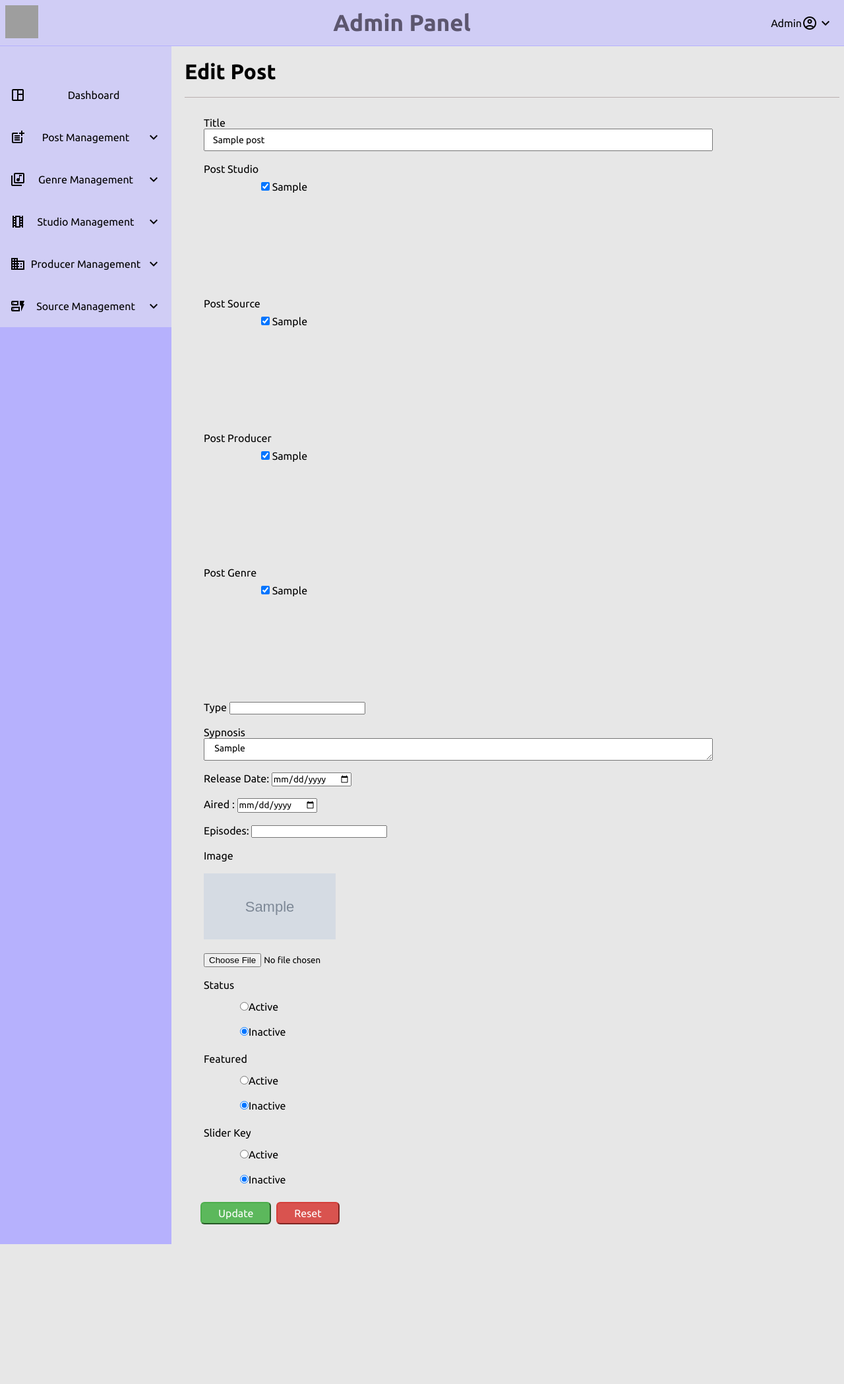
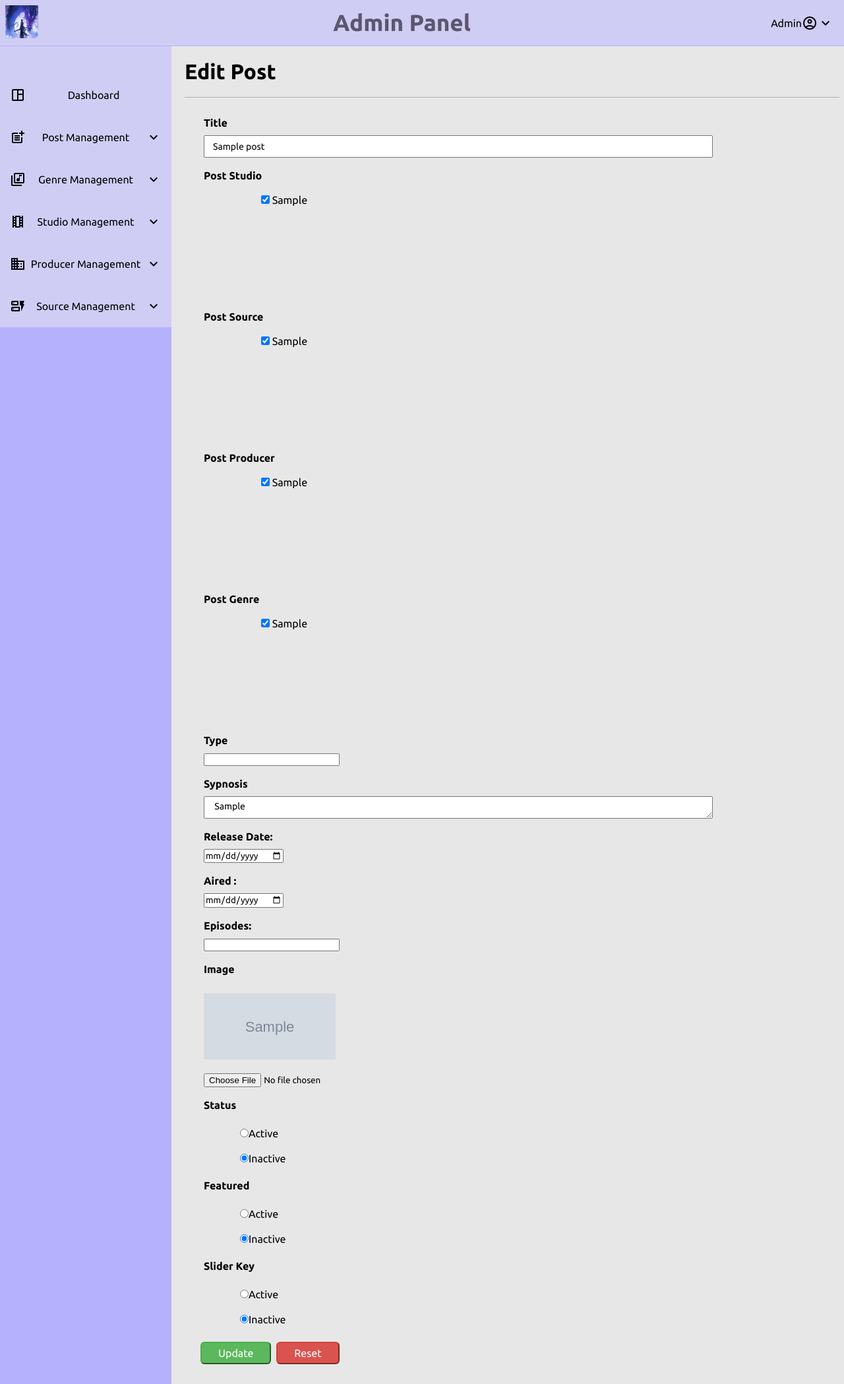
Before and after one commit to Sant7611/Project, a PHP site: page /admin/layout/editPost.php?id=1 in a window 1280 px wide. Shown: the whole page at 66% size. Before the commit the page ends 1886 px from the top, so only its background shows below. Run offline with PHP 8.4, Linux system fonts and the light colour scheme; tables that the repository leaves empty or names only in its code hold one stand-in row (values such as "Sample post"); grey boxes marked "Sample" are stand-in pictures; some libraries are stand-ins or nearby versions; grey boxes are pictures that could not be loaded.

Commit message:
this editPost.php not working  is notbeing displayed

```diff
--- a/admin/class/post.class.php
+++ b/admin/class/post.class.php
@@ -20,9 +20,7 @@
         $this->conn->query($sql);
 
         $saveId = $this->conn->insert_id;
-        echo $saveId;
         if ($saveId > 0) {
-            echo "id valid";
             $this->addGenre($this->genre_id, $saveId);
             $this->addSource($this->source, $saveId);
             $this->addProducer($this->producers, $saveId);
@@ -82,6 +80,10 @@
     }
     public function edit()
     {
+        $this->updateGenre();
+        $this->updateSource();
+        $this->updateProducer();
+        $this->updateStudio();
         $sql = "update post set
                     title = '$this->title',
                     type = '$this->type',
@@ -97,10 +99,6 @@
                     where id = '$this->id';    ";
 
         $this->conn->query($sql);
-        $genre_res = $this->updateGenre();
-        $source_res = $this->updateSource();
-        $producer_res = $this->updateProducer();
-        $studio_res = $this->updateStudio();
         // if ($genre_res && $source_res && $producer_res && $studio_res) {
         //     echo "true";
         // }
@@ -116,8 +114,9 @@
         //     $sql = "update post_joins set source_id = '$source' where post_id = '$this->id';";
         //     $this->conn->query($sql);
         // }
-
         if ($this->conn->affected_rows > 0) {
+            echo "returned data";
+            123;
             return "success";
         } else {
             return false;
@@ -302,7 +301,7 @@
         $producerToDelete = array_diff($currentProducerId, $this->producers);
         $producerToAdd = array_diff($this->producers, $currentProducerId);
 
-        // echo "<pre>";
+        // echo "<pre> <div style = 'position:relative; background- #fff;'";
         // echo 'this producerid';
         // print_r($this->producers);
         // echo "c producer";
@@ -311,7 +310,7 @@
         // print_r($producerToDelete);
         // echo "add";
         // print_r($producerToAdd);
-        // echo "<pre>";
+        // echo "</div><pre>";
         if (!empty($producerToDelete)) {
             foreach ($producerToDelete as $deleteProducer) {
                 $sql = "delete from post_joins where post_id = '$this->id' and producer_id = '$deleteProducer';";
--- a/admin/layout/deleteGenre.php
+++ b/admin/layout/deleteGenre.php
@@ -9,6 +9,6 @@
   $_SESSION['message'] = 'Genre Deleted Successfully!';
   header('location:listGenre.php');
 } else {
-  $_SESSION['message'] = "Failed To Delete Genre!";
+  $_SESSION['msg'] = "Failed To Delete Genre!";
   header('location:listGenre.php');
 }
--- a/admin/layout/editGenre.php
+++ b/admin/layout/editGenre.php
@@ -12,7 +12,7 @@
         $res = $genre->edit();
         if ($res == "success") {
             $msg = "Genre successfully added with id " . $res;
-            $Err = "";
+
         } else {
             $msg = "Genre insertion unsuccessful";
         }
--- a/admin/layout/editPost.php
+++ b/admin/layout/editPost.php
@@ -43,6 +43,7 @@
 // print_r($_POST['studio_id']);
 // echo "</pre>";
 
+
 @session_start();
 if (isset($_POST['submit'])) {
     $post->set('title', $_POST['title']);
@@ -64,6 +65,7 @@
         $post->set('image_url', $_POST['old_image']);
     }
     if ($_FILES['image']['error'] == 0) {
+        echo "hello";
         if (
             $_FILES['image']['type'] == "image/png" ||
             $_FILES['image']['type'] == "image/jpg" ||
@@ -88,13 +90,18 @@
     // print_r($_FILES['image']);
     // echo "</pre>";
     $result = $post->edit();
-    // echo $result;
+    echo $result;
+    echo "success";
+    echo "<script>window.location.href='listPost.php?msg= Post Successfully Updated'</script>";
+    // header('location:listPost.php?msg=Post successfully Updated');
+    if (isset($result)) {
         if ($result == 'success') {
-        header('location:listPost.php?msg=Post successfully Updated');
             // $ErrMs = "";
-        // $msg = "Post successfully updated  ";
+
+            $msg = "Post successfully updated  ";
         } else {
-        $msg = "Post cannot be updated";
+            $Errmsg = "Post cannot be updated";
+        }
     }
 }
 // include('sideBar.php');
@@ -108,27 +115,26 @@
     </div>
     <div class="row">
         <div class="col-lg-6">
-            <?php if (isset($msg)) { ?>
-                <div class="alert alert-success"><?php echo $msg;  ?></div>
+            <?php if (isset($imageError)) { ?>
+                <div class="alert alert-danger"><?php echo $imageError;  ?></div>
             <?php  } ?>
             <?php if (isset($ErrMsg)) { ?>
                 <div class="alert alert-danger"><?php echo $ErrMsg;  ?></div>
             <?php  } ?>
             <form role="form" id="submitForm" method="post" enctype="multipart/form-data" noValidate>
                 <div class="form-group">
-                    <label>Title
+                    <label class="label" for="title">Title</label>
                     <input type="text" class="form-control" name="title" value="<?php echo $data->title; ?>" id="title" required>
-                    </label>
                 </div>
                 <div class="form-group">
-                    <label>Post Studio
+                    <label class="label" for="postid">Post Studio</label>
                     <div class="insert-data">
                         <?php foreach ($studioList as $studios) {
 
                         ?>
                             <div>
                                 <label>
-                                        <input type="checkbox" name="studio_id[]" value="<?php echo $studios['id']; ?>" class="mark" <?php if (in_array($studios['id'], $studioid)) {
+                                    <input id="postid" type="checkbox" name="studio_id[]" value="<?php echo $studios['id']; ?>" class="mark" <?php if (in_array($studios['id'], $studioid)) {
                                                                                                                                                     echo 'checked ';
                                                                                                                                                 } ?>>
                                     <?php echo $studios['studio']; ?>
@@ -137,15 +143,15 @@
                             </div>
                         <?php  } ?>
                     </div>
-                    </label>
+
                 </div>
                 <div class="form-group">
-                    <label>Post Source
+                    <label class="label" for="sourceid">Post Source </label>
                     <div class="insert-data">
                         <?php foreach ($sourceList as $source) {    ?>
                             <div>
                                 <label>
-                                        <input name="source_id[]" type="checkbox" value="<?php echo $source['id']; ?>" class="mark" <?php if (in_array($source['id'], $sourceid)) {
+                                    <input name="source_id[]" id="sourceid" type="checkbox" value="<?php echo $source['id']; ?>" class="mark" <?php if (in_array($source['id'], $sourceid)) {
                                                                                                                                                     echo 'checked ';
                                                                                                                                                 } ?>>
                                     <?php echo $source['source']; ?>
@@ -154,16 +160,15 @@
                             </div>
                         <?php  } ?>
                     </div>
-                    </label>
+
                 </div>
                 <div class="form-group">
-                    <label>Post Producer
+                    <label class="label" for="producerid">Post Producer</label>
                     <div class="insert-data">
-
                         <?php foreach ($producerList as $prod) { ?>
                             <label>
                                 <div>
-                                        <input type="checkbox" class="mark" name="producer_id[]" value="<?php echo $prod['id']; ?>" class="mark" <?php if (in_array($prod['id'], $producerid)) {
+                                    <input type="checkbox" id="producerid" class="mark" name="producer_id[]" value="<?php echo $prod['id']; ?>" class="mark" <?php if (in_array($prod['id'], $producerid)) {
                                                                                                                                                                     echo 'checked';
                                                                                                                                                                 } ?>>
                                     <?php echo $prod['producers']  ?>
@@ -172,16 +177,15 @@
                             </label>
                         <?php   } ?>
                     </div>
-                    </label>
                 </div>
                 <div class="form-group">
-                    <label>Post Genre
+                    <label class="label" for="genreid">Post Genre</label>
                     <div class="insert-data">
 
                         <?php foreach ($genreList as  $genre) { ?>
                             <label>
                                 <div>
-                                        <input type="checkbox" name="genre_id[]" value="<?php echo $genre['id']; ?> " class="mark" <?php if (in_array($genre['id'], $genreid)) {
+                                    <input type="checkbox" id="genreid" name="genre_id[]" value="<?php echo $genre['id']; ?> " class="mark" <?php if (in_array($genre['id'], $genreid)) {
                                                                                                                                                 echo 'checked';
                                                                                                                                             } ?>>
                                     <?php echo $genre['genre']; ?>
@@ -191,44 +195,38 @@
                         <?php
                         } ?>
                     </div>
-                    </label>
                 </div>
                 <div class="form-group">
-                    <label>Type
+                    <label class="label" for="type">Type</label>
                     <input type="text" name="type" id="type" value="<?php echo $data->type ?>">
-                    </label>
                 </div>
                 <div class="form-group">
-                    <label>Sypnosis
-                        <textarea class="form-control ckeditor" rows="3" name="sypnosis"> <?php echo $data->sypnosis; ?></textarea>
-                    </label>
+                    <label class="label" for="sypnosis">Sypnosis</label>
+                    <textarea class="form-control ckeditor" id="sypnosis" rows="3" name="sypnosis"> <?php echo $data->sypnosis; ?></textarea>
                 </div>
                 <div class="form-group">
-                    <label> Release Date:
+                    <label class="label" for="release_date"> Release Date:</label>
                     <input type="date" name="release_date" id="release_date" value="<?php echo $data->release_date; ?>">
-                    </label>
                 </div>
                 <div class="form-group">
-                    <label> Aired :
+                    <label class="label" for="aired"> Aired :</label>
                     <input type="date" name="aired" id="aired" value="<?php echo $data->aired; ?>">
                     </label>
                 </div>
                 <div class="form-group">
-                    <label>Episodes:
-                        <input type="number" name="episodes" value="<?php echo $data->episodes; ?>">
-                    </label>
+                    <label class="label" for="episodes">Episodes:</label>
+                    <input type="number" id="episodes" name="episodes" value="<?php echo $data->episodes; ?>">
                 </div>
                 <div class="form-group" enctype="multipart/form-data">
-                    <label>Image<br><br>
-                        <input type="hidden" value="<?php echo $data->image_url;  ?>" name="old_image">
+                    <label class="label" for="image">Image<br><br></label>
+                    <input type="hidden" id="image" value="<?php echo $data->image_url;  ?>" name="old_image">
                     <img src="../images/<?php echo $data->image_url;  ?>" height="100" width="200" alt="" srcset=""><br>
                     <br><input type="file" name="image">
-                    </label>
                 </div>
 
 
                 <div class="form-group">
-                    <label>Status
+                    <label class="label" for="optionRadios1">Status</label>
                     <div class="radio">
                         <label>
                             <input type="radio" name="status" id="optionsRadios1" value="1" <?php if ($data->status == 1) {
@@ -243,10 +241,10 @@
                                                                                             } ?>>Inactive
                         </label>
                     </div>
-                    </label>
+
                 </div>
                 <div class="form-group">
-                    <label>Featured
+                    <label class="label" for="featuredOption1">Featured</label>
                     <div class="radio">
                         <label>
                             <input type="radio" name="featured" id="featuredOption1" value="1" <?php if ($data->featured == 1) {
@@ -261,10 +259,9 @@
                                                                                                 } ?>>Inactive
                         </label>
                     </div>
-                    </label>
                 </div>
                 <div class="form-group">
-                    <label>Slider Key
+                    <label class="label" for="sliderOption1">Slider Key</label>
                     <div class="radio">
                         <label>
                             <input type="radio" name="slider_key" id="sliderOption1" value="1" <?php if ($data->slider_key == 1) {
@@ -279,7 +276,6 @@
                                                                                                 } ?>>Inactive
                         </label>
                     </div>
-                    </label>
                 </div>
 
                 <button type="submit" name="submit" value='submit' class="btn btn-success">Update</button>
--- a/admin/layout/editProducer.php
+++ b/admin/layout/editProducer.php
@@ -12,7 +12,7 @@
         $res = $producer->edit();
         if ($res == "success") {
             $msg = "Producer successfully added with id " . $res;
-            $Err = "";
+
         } else {
             $msg = "Producer insertion unsuccessful";
         }
--- a/admin/layout/editSource.php
+++ b/admin/layout/editSource.php
@@ -12,7 +12,7 @@
         $res = $source->edit();
         if ($res == "success") {
             $msg = "Source successfully added with id " . $res;
-            $Err = "";
+
         } else {
             $msg = "Source insertion unsuccessful";
         }
--- a/admin/layout/editStudio.php
+++ b/admin/layout/editStudio.php
@@ -12,7 +12,7 @@
         $res = $studio->edit();
         if ($res == "success") {
             $msg = "Studio successfully added with id " . $res;
-            $Err = "";
+
         } else {
             $msg = "Studio insertion unsuccessful";
         }
--- a/admin/layout/header_footer/header.php
+++ b/admin/layout/header_footer/header.php
@@ -29,7 +29,7 @@
     <nav>
         <div class="navbar">
             <div class="logo">
-                <img src="../images/65d704da399b1WIN_20200319_11_38_35_Pro.jpg" style="height:50px; width:50px;" alt="">
+                <img src="../images/animeimg1.jpg" style="height:50px; width:50px;" alt="">
             </div>
             <span class="title">Admin Panel</span>
             <div>
--- a/admin/layout/listPost.php
+++ b/admin/layout/listPost.php
@@ -16,9 +16,9 @@
 
 $dataList = $postObj->fetch();
 
-echo "<pre><div style='background: #000; position:absolute; right: 0; color: #fff; z-index : 1;'";
-print_r($dataList);
-echo "</div></pre>";
+// echo "<pre><div style='background: #000; position:absolute; right: 0; color: #fff; z-index : 1;'";
+// print_r($dataList);
+// echo "</div></pre>";
 
 ?>
 
--- a/admin/layout/sideBar.php
+++ b/admin/layout/sideBar.php
@@ -113,9 +113,6 @@
         </div>
     </div>
 </div>
-<script>
-
-</script>
 <?php
 include('header_footer/footer.php')
 ?>
--- a/admin/style/admin1.css
+++ b/admin/style/admin1.css
@@ -283,7 +283,7 @@
   /* align-items: center; */
   font-size: 19px;
   padding: 14px;
-  margin: 15px 0 0 55px;
+  margin: 15px 0 15px 55px;
 }
 
 .alert-success {
```
Also changed, not shown: admin/layout/createPost.php (+10 -9 lines), admin/layout/listGenre.php (+9 -7 lines), admin/images/65f159897e836solo-leveling-1-190x273.jpg (added). Lines whose indentation alone changed are shown as unchanged.
